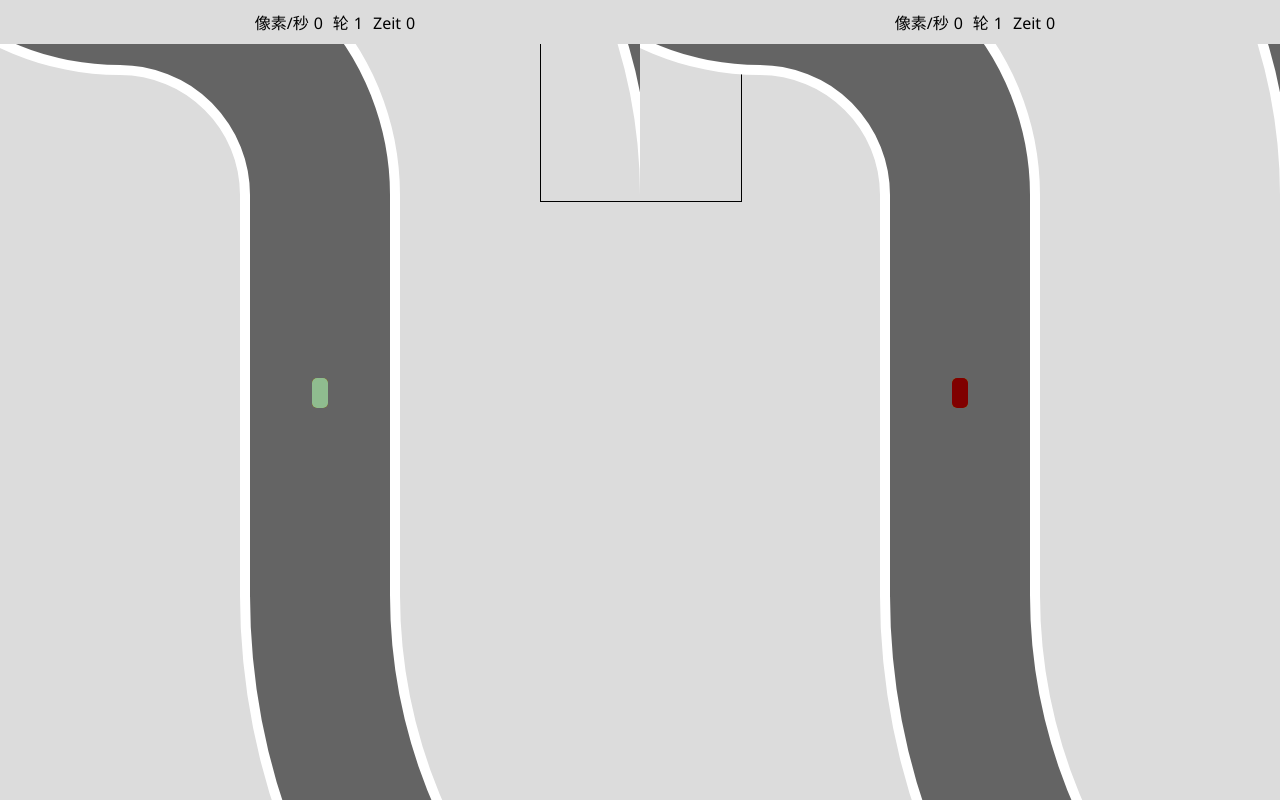
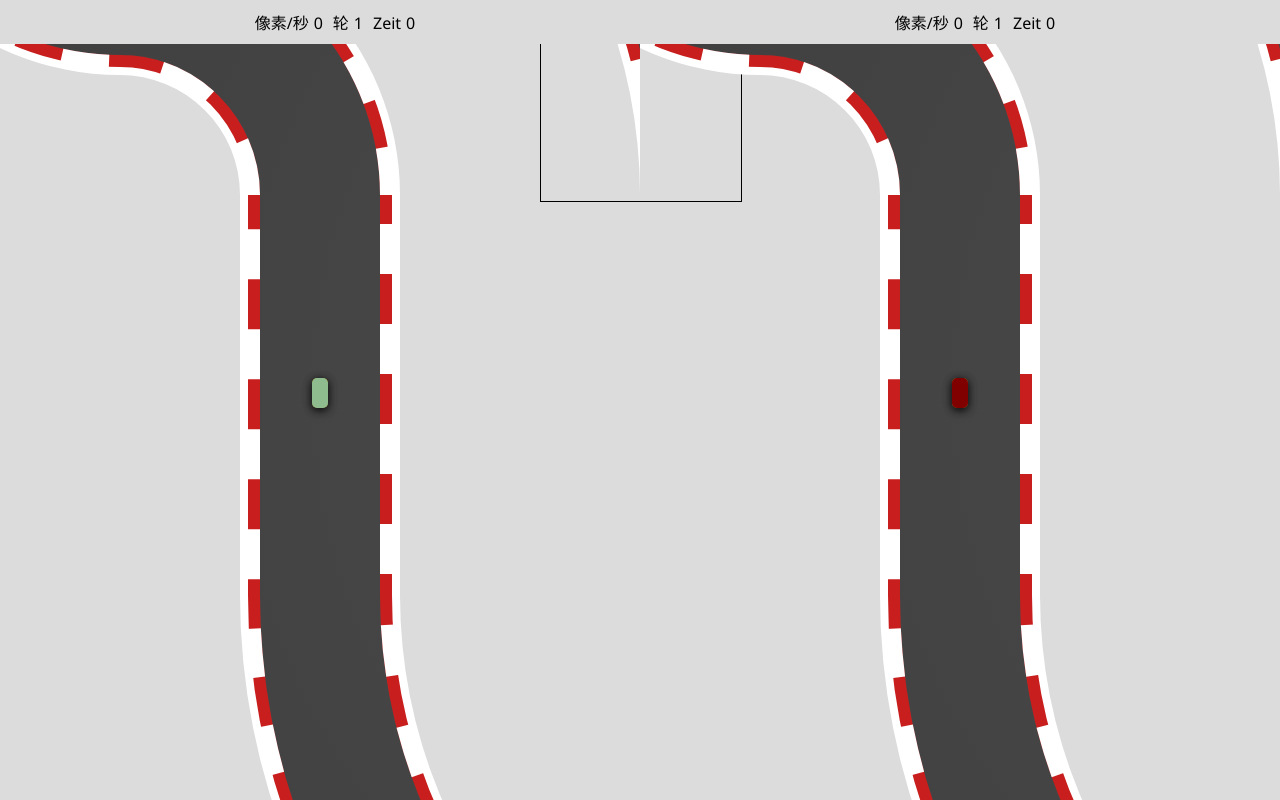
Before and after one commit to lilienthal499/jracer, a website: page index.html in a window 1280 px wide. Drawn offline with Linux system fonts and the light colour scheme.

Commit message:
Enhance racetrack visuals with realistic styling
- Add darker asphalt surface with radial gradient (75→60→50 gray)
- Implement red & white racing kerbs on track borders (F1-style)
- Add dashed stripe pattern for kerb effect
- Increase border visibility with thicker lines
- Add white track edge lines for clarity
- Improve overall track aesthetics and realism

```diff
--- a/css/style.css
+++ b/css/style.css
@@ -1,9 +1,8 @@
 @charset 'UTF-8';
-
 
 body {
   background-color: gainsboro;
-font-family: "Segoe UI", Helvetica, Arial, sans-serif;
+  font-family: 'Segoe UI', Helvetica, Arial, sans-serif;
   margin: 0;
   padding: 0;
 }
@@ -11,8 +10,8 @@ padding: 0;
   position: absolute;
   top: 0px;
   left: 0px;
-height:100%;
-width:100%;
+  height: 100%;
+  width: 100%;
   overflow: hidden;
 }
 
@@ -32,14 +31,13 @@ top: 50%;
 }
 
 .miniMap {
-height:200px;
-width:200px;
+  height: 200px;
+  width: 200px;
   border: 1px solid black;
   position: absolute;
   left: 50%;
   margin-left: -100px;
 }
-
 
 .track {
   position: absolute;
@@ -59,19 +57,19 @@ position: absolute;
   text-align: center;
 }
 
-.headupdisplay  label{
-display:inline-block;
+.headupdisplay label {
+  display: inline-block;
   text-align: right;
   padding-right: 5px;
   padding-left: 10px;
 }
-
 
 .car {
   position: absolute;
   bottom: 0px;
   left: 0px;
   border-radius: 5px;
+  box-shadow: 0 2px 8px rgba(0, 0, 0, 0.4);
 }
 
 .paused {
--- a/js/track.js
+++ b/js/track.js
@@ -324,15 +324,45 @@ jracer.Track.Drawer = function (canvas, sequnceOfComponents, gridSize) {
 
   canvas.closePath();
 
+  // ===== ENHANCED TRACK SURFACE =====
   canvas.globalCompositeOperation = 'source-over';
-  canvas.fillStyle = 'rgb(100,100,100)';
+
+  // Darker asphalt with subtle gradient
+  var gradient = canvas.createRadialGradient(
+    jracer.model.track.dimensions.width / 2,
+    jracer.model.track.dimensions.height / 2,
+    100,
+    jracer.model.track.dimensions.width / 2,
+    jracer.model.track.dimensions.height / 2,
+    Math.max(jracer.model.track.dimensions.width, jracer.model.track.dimensions.height)
+  );
+  gradient.addColorStop(0, 'rgb(75,75,75)');
+  gradient.addColorStop(0.5, 'rgb(60,60,60)');
+  gradient.addColorStop(1, 'rgb(50,50,50)');
+  canvas.fillStyle = gradient;
   canvas.fill();
 
+  // ===== OUTER BORDER - Racing Kerbs (Red & White) =====
   canvas.globalCompositeOperation = 'source-atop';
-  canvas.strokeStyle = 'rgb(255,255,255)';
-  canvas.lineWidth = gridSize / 20;
+
+  // Red base for kerbs
+  canvas.strokeStyle = 'rgb(200,30,30)';
+  canvas.lineWidth = gridSize / 10;
   canvas.stroke();
 
+  // White stripes on kerbs (dashed pattern)
+  canvas.setLineDash([gridSize / 8, gridSize / 8]);
+  canvas.strokeStyle = 'rgb(255,255,255)';
+  canvas.lineWidth = gridSize / 10;
+  canvas.stroke();
+  canvas.setLineDash([]); // Reset dash
+
+  // White track edge line
+  canvas.strokeStyle = 'rgb(255,255,255)';
+  canvas.lineWidth = gridSize / 25;
+  canvas.stroke();
+
+  // ===== CUT OUT INNER TRACK =====
   canvas.beginPath();
 
   for (index = 0; index < sequnceOfComponents.length; index += 1) {
@@ -345,9 +375,24 @@ jracer.Track.Drawer = function (canvas, sequnceOfComponents, gridSize) {
   canvas.globalCompositeOperation = 'destination-out';
   canvas.fill();
 
+  // ===== INNER BORDER - Racing Kerbs =====
   canvas.globalCompositeOperation = 'source-atop';
+
+  // Red base for inner kerbs
+  canvas.strokeStyle = 'rgb(200,30,30)';
+  canvas.lineWidth = gridSize / 10;
+  canvas.stroke();
+
+  // White stripes on inner kerbs
+  canvas.setLineDash([gridSize / 8, gridSize / 8]);
   canvas.strokeStyle = 'rgb(255,255,255)';
-  canvas.lineWidth = gridSize / 20;
+  canvas.lineWidth = gridSize / 10;
+  canvas.stroke();
+  canvas.setLineDash([]); // Reset dash
+
+  // White inner edge line
+  canvas.strokeStyle = 'rgb(255,255,255)';
+  canvas.lineWidth = gridSize / 25;
   canvas.stroke();
 
   // canvas.rect();
```
Lines whose indentation alone changed are shown as unchanged.
